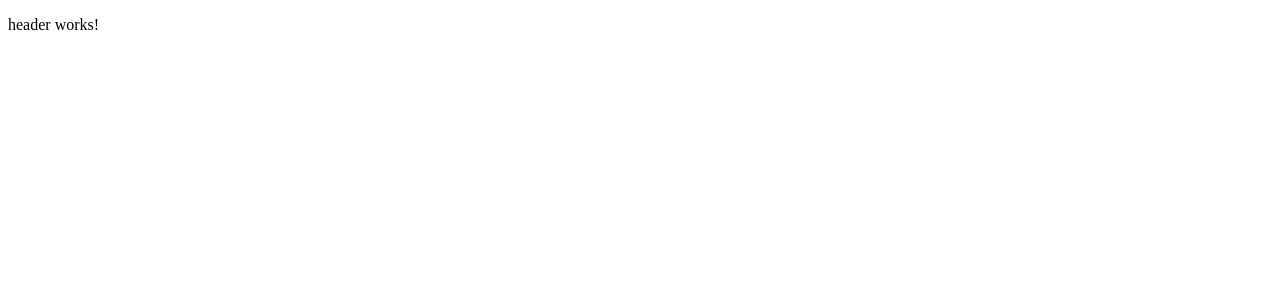
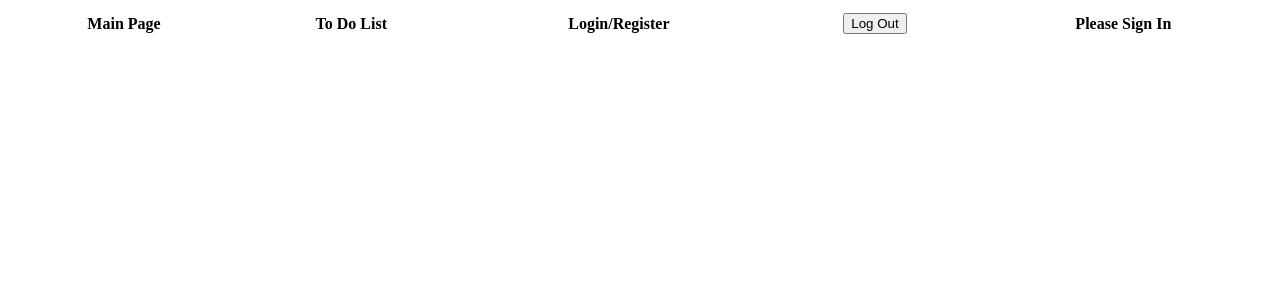
Before and after one commit to Joh0/ToDoApp, an Angular app: page / in a window 1280 px wide. Shown: the top 300 px of the page. Built offline with nearby package versions, Linux system fonts and the light colour scheme.

Commit message:
Added header in HeaderComponent

```diff
--- a/src/app/app.module.ts
+++ b/src/app/app.module.ts
@@ -5,13 +5,15 @@ import { AppComponent } from './app.component';
 import { HeaderComponent } from './header/header.component';
 import { LoginComponent } from './login/login.component';
 import { ListComponent } from './list/list.component';
+import { MainComponent } from './main/main.component';
 
 @NgModule({
   declarations: [
     AppComponent,
     HeaderComponent,
     LoginComponent,
-    ListComponent
+    ListComponent,
+    MainComponent
   ],
   imports: [
     BrowserModule,
--- a/src/app/header/header.component.css
+++ b/src/app/header/header.component.css
@@ -0,0 +1,8 @@
+table{
+    width: 100%
+}
+
+th, td{
+    padding: 3px;
+    text-align: center;
+}
--- a/src/app/header/header.component.html
+++ b/src/app/header/header.component.html
@@ -1 +1,11 @@
-<p>header works!</p>
+<table>
+    <tbody>
+        <tr>
+            <th><a>Main Page</a></th>
+            <th><a>To Do List</a></th>
+            <th><a>Login/Register</a></th>
+            <th><button>Log Out</button></th>
+            <th>{{ message }}</th>
+        </tr>
+    </tbody>
+</table>
--- a/src/app/header/header.component.ts
+++ b/src/app/header/header.component.ts
@@ -7,4 +7,6 @@ import { Component } from '@angular/core';
 })
 export class HeaderComponent {
 
+  message: string = "Please Sign In";
+
 }
--- /dev/null
+++ b/src/app/main/main.component.html
@@ -0,0 +1 @@
+<p>main works!</p>
```
Also changed, not shown: src/app/main/main.component.ts (added, +10 -0 lines), src/app/main/main.component.css (added), 1 other file (tests, documents, lock files or other folders).
